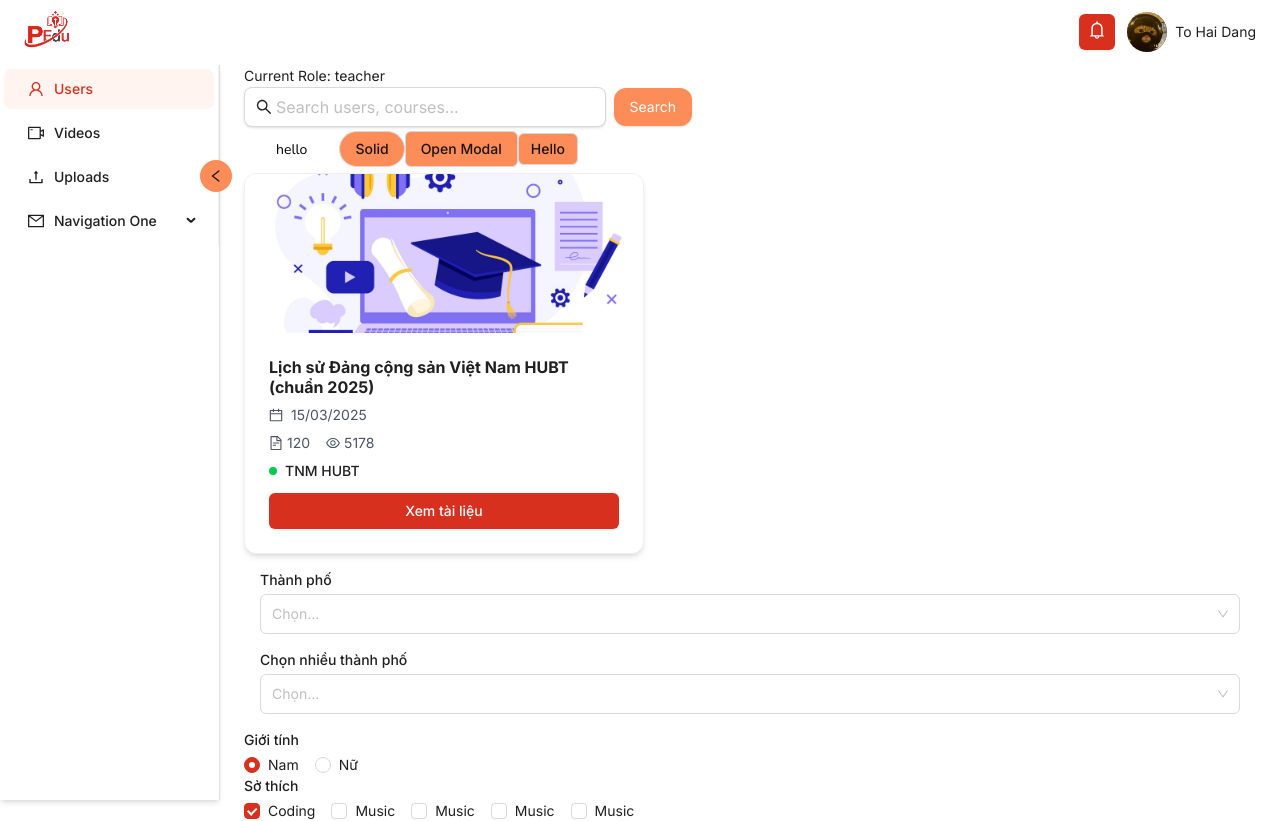
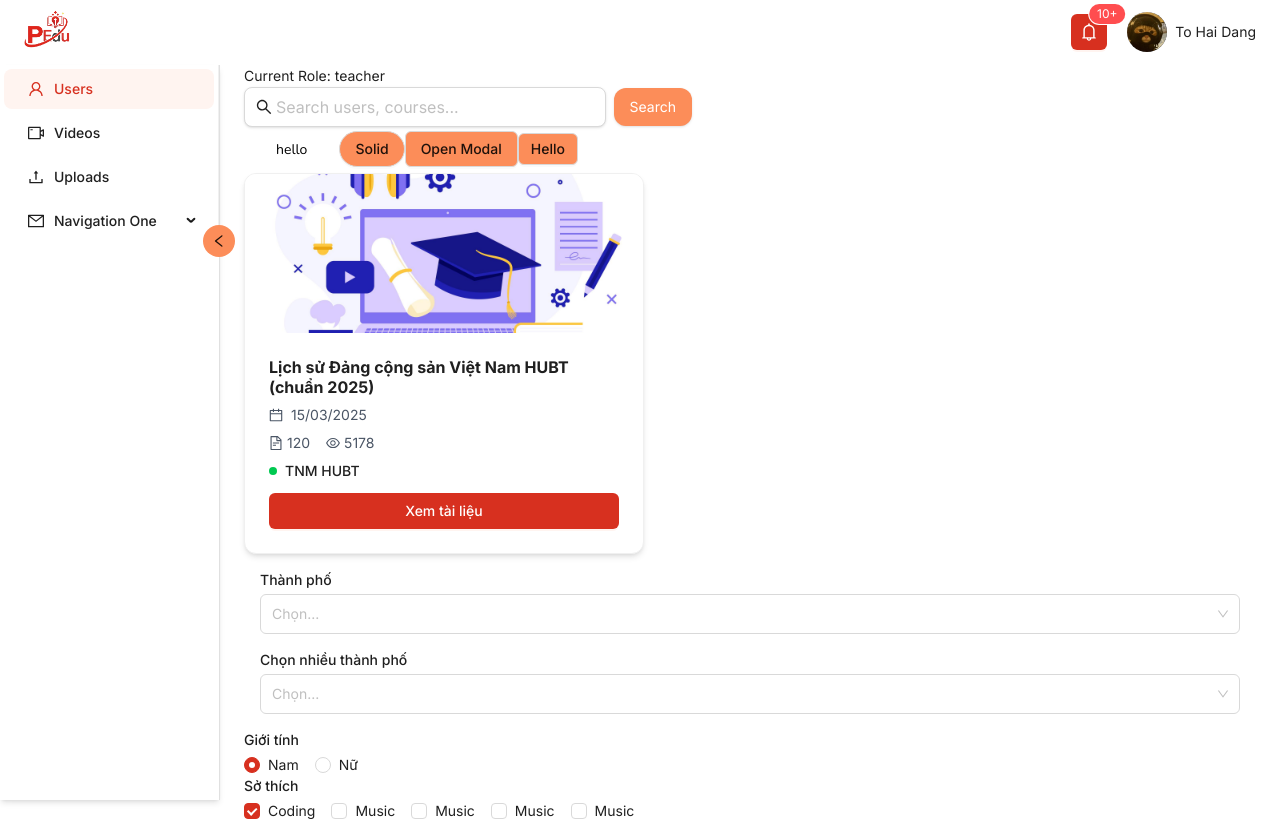
Before and after one commit to Hdang1612/PDoc_FE, a React (Vite) app: page / in a window 1280 px wide. Shown: the top 821 px of the page. Built offline with nearby package versions, Linux system fonts and the light colour scheme; no server answers.

Commit message:
update base

```diff
--- a/src/App.tsx
+++ b/src/App.tsx
@@ -3,6 +3,7 @@ import './App.css';
 import { Suspense } from 'react';
 import AppRoutes from './routes';
 import { LoadingOverlay } from './components/overlayloading';
+import { ToastContainer } from 'react-toastify';
 
 function App() {
   return (
@@ -10,6 +11,7 @@ function App() {
       <Suspense fallback={<LoadingOverlay visible={true} />}>
         <AppRoutes />
       </Suspense>
+      <ToastContainer/>
     </BrowserRouter>
   );
 }
--- /dev/null
+++ b/src/constants/router.ts
@@ -0,0 +1,5 @@
+export const statusMessages: { [key: number]: string } = {
+    403: 'Xin lỗi, bạn không có quyền truy cập trang này.',
+    404: 'Xin lỗi, trang bạn truy cập không tồn tại.',
+    500: 'Có lỗi xảy ra trên server. Vui lòng thử lại sau.',
+  };
--- a/src/layout/main-layout/MainLayout.tsx
+++ b/src/layout/main-layout/MainLayout.tsx
@@ -1,7 +1,7 @@
 import { Outlet } from 'react-router-dom';
 import SideBar from '../../components/sidebar';
 import { BellOutlined, LeftOutlined, LogoutOutlined, UserOutlined } from '@ant-design/icons';
-import { Button, Layout } from 'antd';
+import { Badge, Button, Layout } from 'antd';
 import { useState } from 'react';
 import './style.css';
 // import Header from './Header';
@@ -51,16 +51,19 @@ const MainLayout = () => {
               className={`h-full w-[80px] transform duration-500 ease-in-out`}
             />
           </Link>
-          <div className="right-container flex items-center gap-3">
+          <div className="right-container flex items-center gap-5">
             {/* <Button icon={<BellOutlined style={{ fontSize: '18px', color: 'white' }} />} /> */}
             <CommonDropdown
               placement="bottomRight"
               tooltip="Thông báo"
               triggerElement={
-                <Button
-                  type="primary"
-                  icon={<BellOutlined style={{ fontSize: '18px', color: 'white' }} />}
-                ></Button>
+                <Badge count={99} overflowCount={10}>
+                  {/* <Avatar shape="square" size="large" /> */}
+                  <Button
+                    type="primary"
+                    icon={<BellOutlined style={{ fontSize: '18px', color: 'white' }} />}
+                  ></Button>
+                </Badge>
               }
               menuItems={[
                 {
@@ -101,10 +104,19 @@ const MainLayout = () => {
           collapsedWidth={80}
           onCollapse={(value) => setCollapsed(value)}
           className="fixed top-[65px] left-0 h-[calc(100vh-65px)] overflow-auto bg-white shadow-md"
+          style={{ position: 'fixed', overflow: 'visible' }}
         >
           <SideBar collapsed={collapsed} />
+          <div
+            className={`bg-orange absolute top-[20vh] right-[-16px] flex h-8 w-8 cursor-pointer items-center justify-center rounded-full transition-all duration-300`}
+            onClick={() => setCollapsed(!collapsed)}
+          >
+            <LeftOutlined
+              className={`transition-transform duration-300 ${collapsed ? 'rotate-180' : 'rotate-0'}`}
+            />
+          </div>
         </Sider>
-        <div className="relative">
+        {/* <div className="relative">
           <div
             className="bg-orange absolute top-[20vh] left-[-20px] flex h-8 w-8 cursor-pointer items-center justify-center rounded-full"
             onClick={() => setCollapsed(!collapsed)}
@@ -115,8 +127,8 @@ const MainLayout = () => {
               <LeftOutlined />
             </div>
           </div>
-        </div>
-        <Content>
+        </div> */}
+        <Content style={{ marginLeft: collapsed ? 80 : 220, transition: 'all .2s ' }}>
           <div className="px-6 py-4 pt-[65px]">
             <Outlet />
           </div>
--- a/src/pages/Home.tsx
+++ b/src/pages/Home.tsx
@@ -1,5 +1,4 @@
 import { Button } from 'antd';
-import { ToastContainerConfig } from '../components/toast';
 import { showSuccess } from '../utils/toast';
 import SelectInput from '../components/select';
 import { useState } from 'react';
@@ -76,7 +75,6 @@ const Home = () => {
     <>
       <h2>Current Role: {role ?? 'guest'}</h2>
       <SearchBar placeholder="Search users, courses..." onSearch={handleSearch} />
-      {/* Chỉ Admin mới thấy */}
       {hasRole([Role.Admin, Role.Student]) && <button>Manage Users</button>}
       <button
         className="font-body cursor-pointer px-4 py-2 text-black sm:px-8 sm:py-3"
@@ -103,7 +101,7 @@ const Home = () => {
         onClick={() => console.log('exam clicked')}
       />
       {/* <Button /> */}
-      <ToastContainerConfig />
+      {/* <ToastContainerConfig /> */}
       <div className="flex flex-col gap-4 p-4">
         {/* Single Select */}
         <SelectInput label="Thành phố" value={city} options={options} onChange={setCity} />
--- a/src/pages/NotFound.tsx
+++ b/src/pages/NotFound.tsx
@@ -1,17 +1,16 @@
-import React from "react";
-import { Result, Button } from "antd";
-import { useNavigate } from "react-router-dom";
+import { Result, Button } from 'antd';
+import { useNavigate } from 'react-router-dom';
+import { statusMessages } from '../constants/router';
 
-const NotFound: React.FC = () => {
+const NotFound = ({ statusCode }: { statusCode: any }) => {
   const navigate = useNavigate();
-
   return (
     <Result
-      status="404"
-      title="404"
-      subTitle="Xin lỗi, trang bạn truy cập không tồn tại."
+      status={statusCode}
+      title={statusCode}
+      subTitle={statusMessages[statusCode]}
       extra={
-        <Button type="primary" onClick={() => navigate("/")}>
+        <Button type="primary" onClick={() => navigate('/')}>
           Quay về trang chủ
         </Button>
       }
--- /dev/null
+++ b/src/pages/document/index.tsx
@@ -0,0 +1,7 @@
+import React from 'react';
+
+function Document() {
+  return <div>Doc</div>;
+}
+
+export default Document;
--- a/src/routes/ProtectedRoute.tsx
+++ b/src/routes/ProtectedRoute.tsx
@@ -9,7 +9,7 @@ interface User {
 }
 
 const ProtectedRoute = ({ roles = [] as string[] }) => {
-  const token = storage.get('token');
+  const token = storage.get('accessToken');
   const user = storage.get<User>('user');
 
   if (!token || !user) {
@@ -17,7 +17,7 @@ const ProtectedRoute = ({ roles = [] as string[] }) => {
   }
 
   if (roles.length > 0 && !roles.includes(user.role)) {
-    return <Navigate to="/forbidden" replace />;
+    return <Navigate to="/unAuthor" replace />;
   }
 
   return <Outlet />;
```
Also changed, not shown: src/routes/index.tsx (+8 -3 lines).
